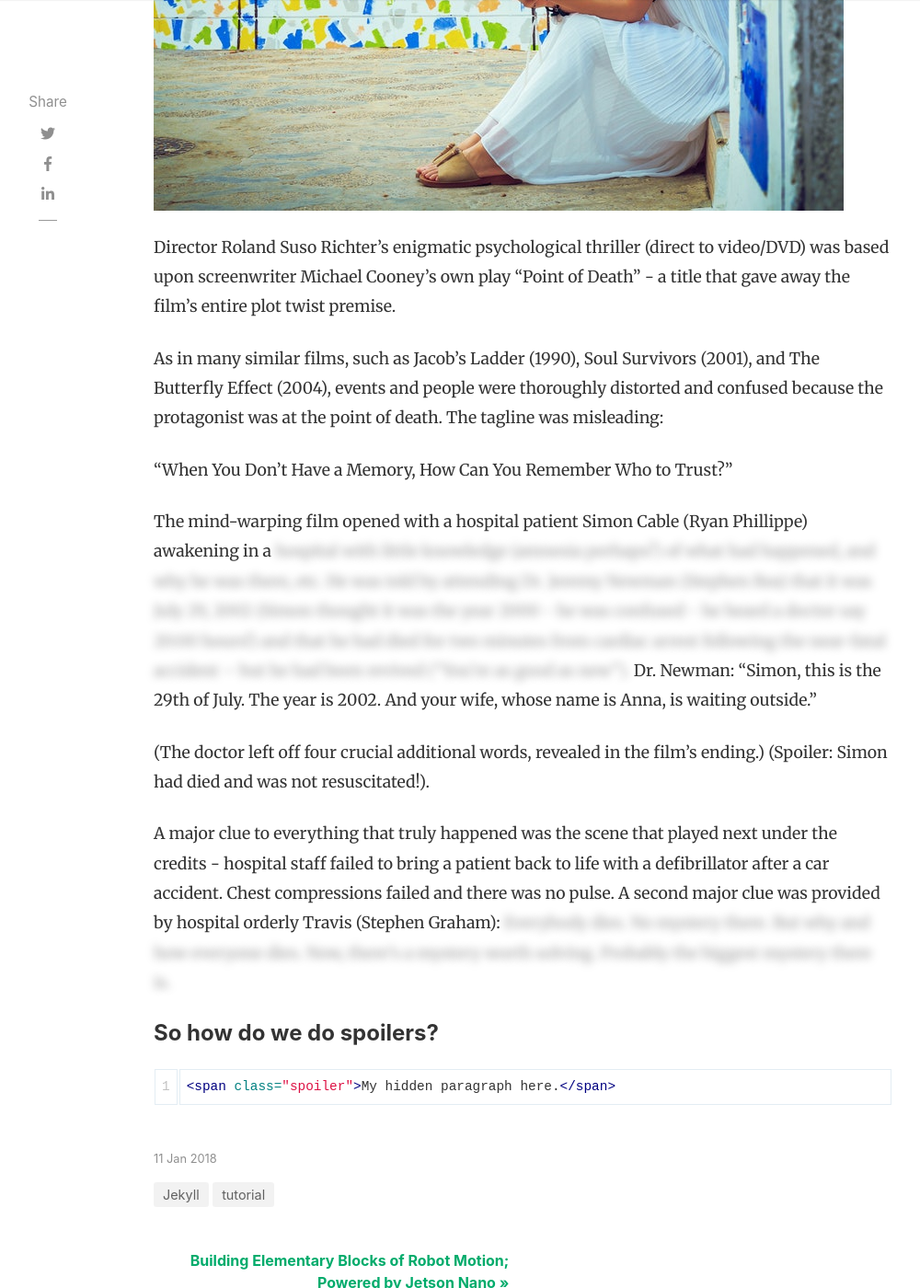
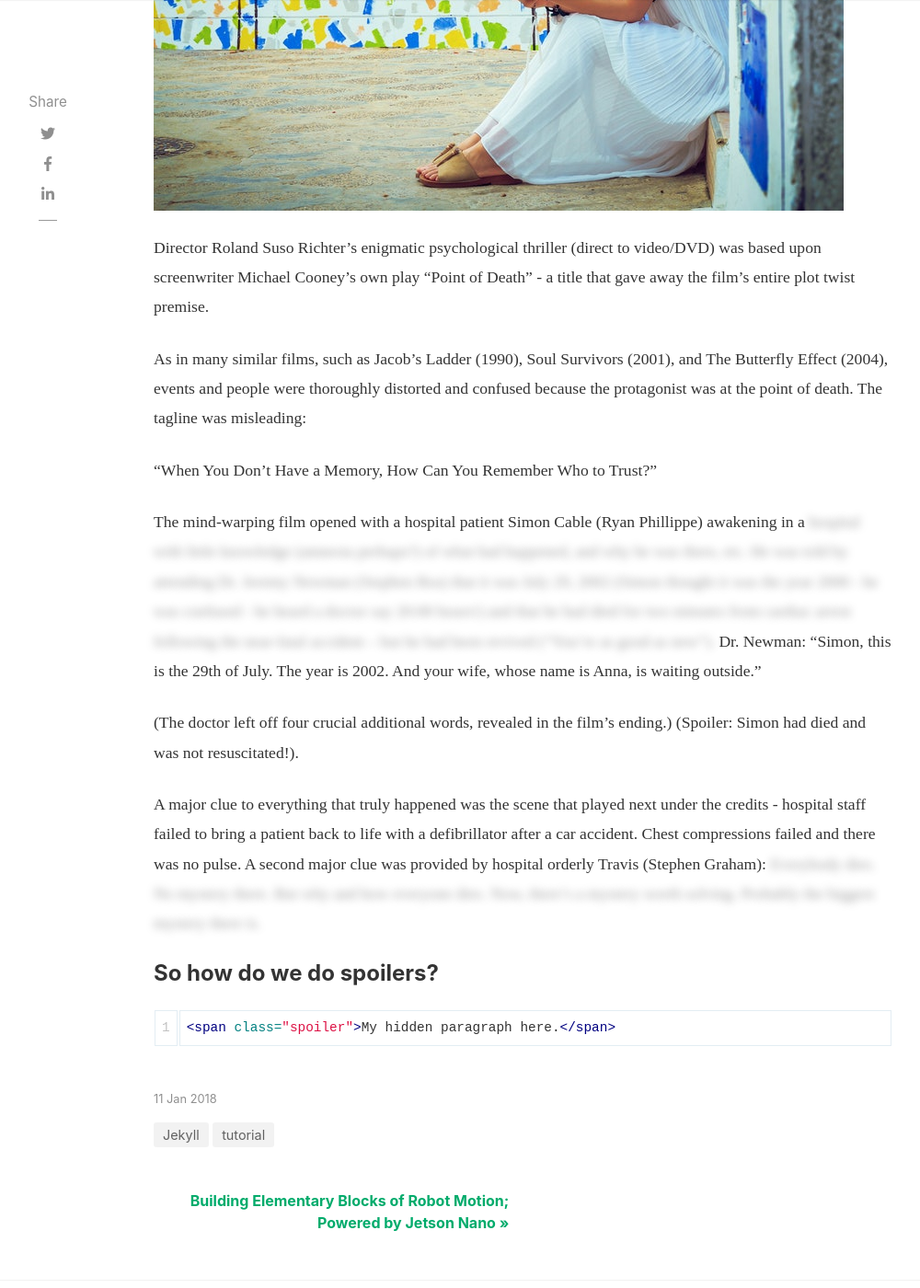
Before and after one commit to darthMaulJr/darthmauljr.github.io, a Jekyll site: the page built from _posts/2018-01-11-quick-start-guide.md, in a window 1280 px wide and 1400 px high, scrolled down 554 px. Shown: the whole window at 92% size, without its empty margins (118-1118 px from the left). Built offline with Jekyll 4.4.1, drawn with Linux system fonts in a browser that asks for light colours; nearby versions of some CDN libraries; comment, search, counter and statistics services are not loaded.

Commit message:
update font for posts

```diff
--- a/assets/css/screen.css
+++ b/assets/css/screen.css
@@ -334,7 +334,7 @@ span.post-read-more a:hover {
 }
 
 .article-post {
-    font-family: Merriweather;
+    font-family: "Source Serif Pro";
     font-size: 1.1rem;
     line-height: 1.84;
     color: rgba(0, 0, 0, .8);
```
